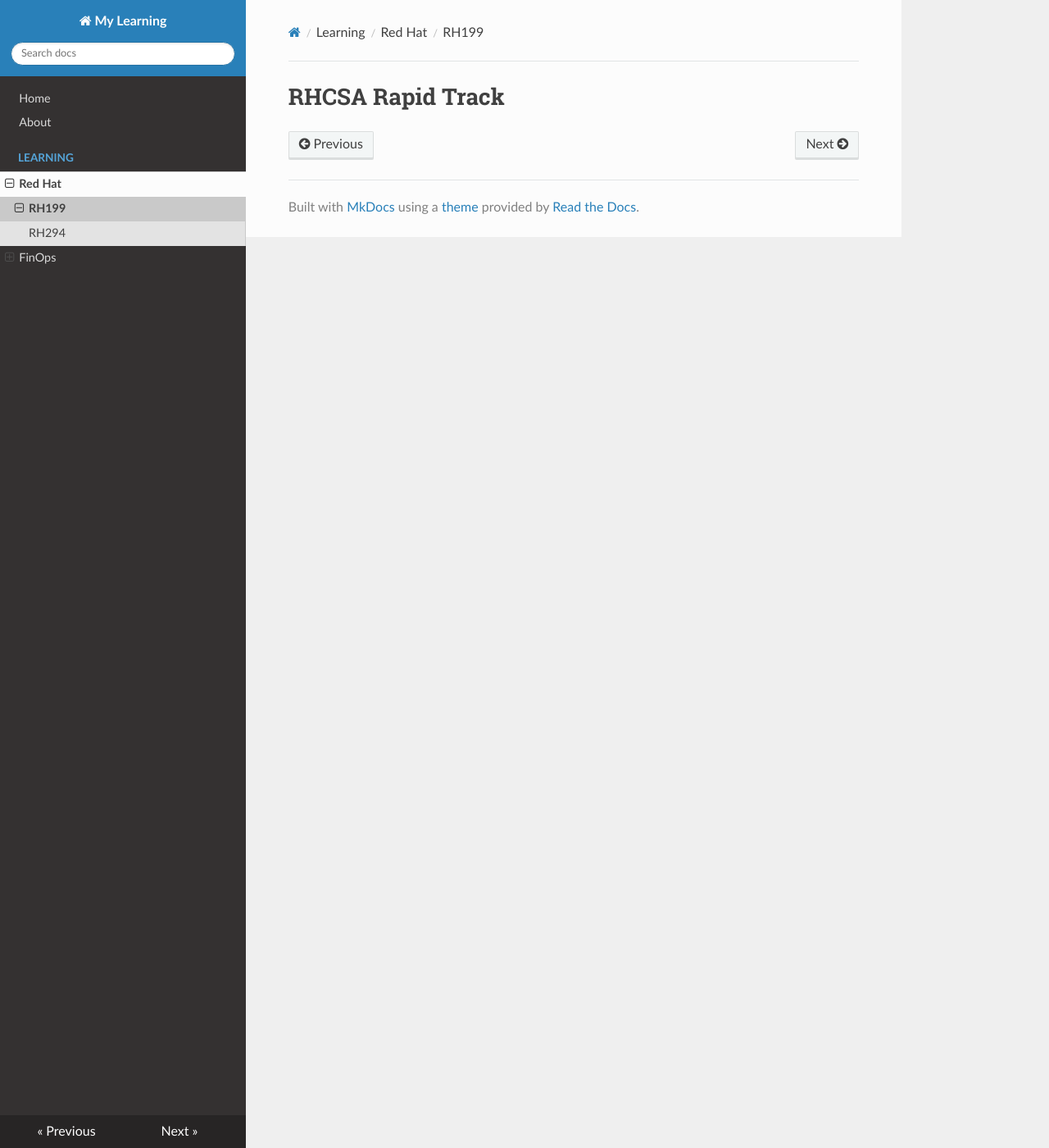
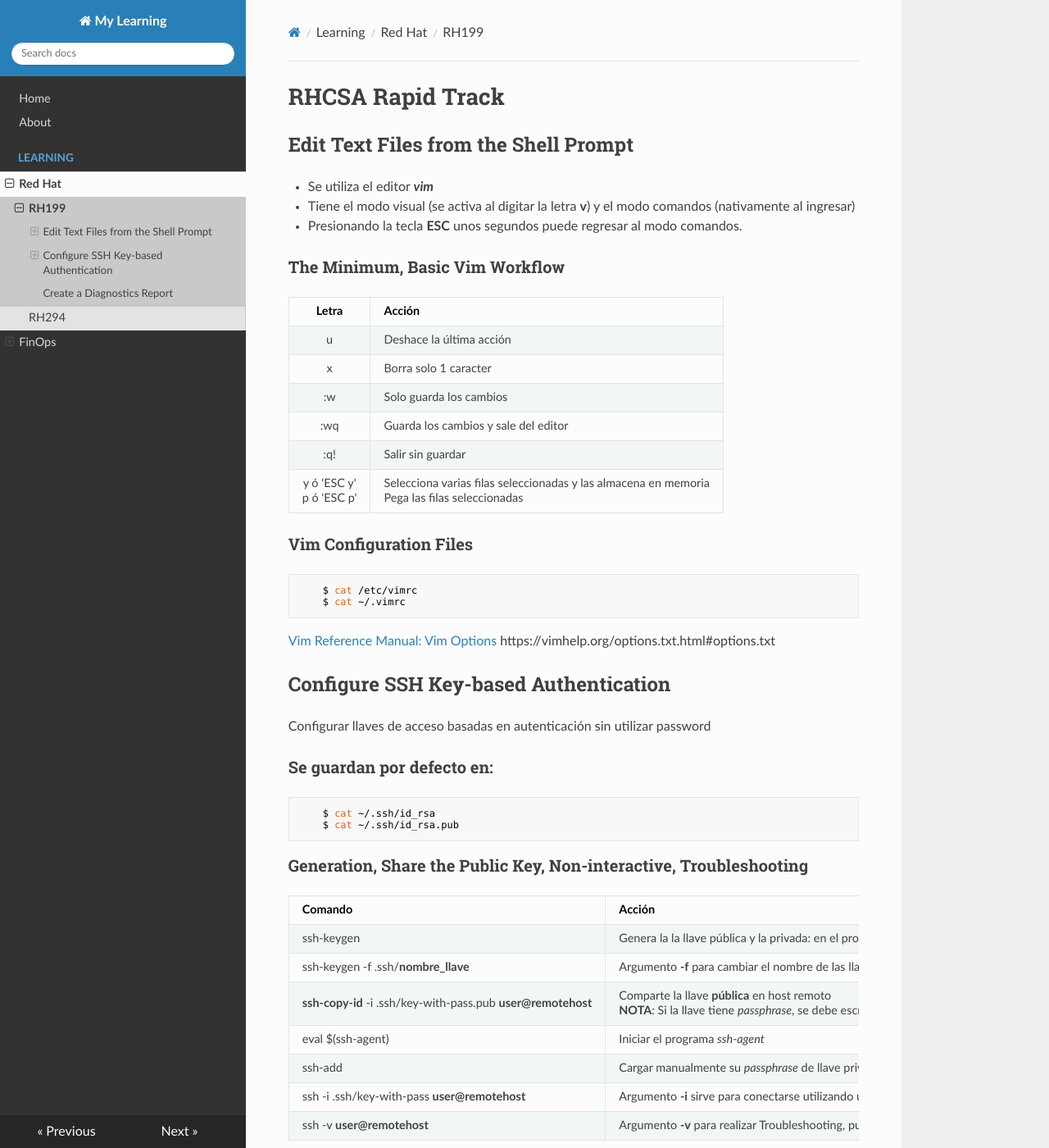
Before and after one commit to eddier1982/my_learning, an MkDocs documentation site: the page built from docs/redhat/01-RH199/01-RH199.md, in a window 1280 px wide and 1400 px high. Shown: the whole window at 82% size. Built offline with MkDocs 1.6.1, drawn with Linux system fonts in a browser that asks for light colours; nearby versions of some CDN libraries; some of the changed text lies outside the part shown.

Commit message:
add firts lines

```diff
--- a/docs/redhat/01-RH199/01-RH199.md
+++ b/docs/redhat/01-RH199/01-RH199.md
@@ -1 +1,54 @@
 # RHCSA Rapid Track
+
+## Edit Text Files from the Shell Prompt
+
+- Se utiliza el editor ***vim***
+- Tiene el modo visual (se activa al digitar la letra **v**) y el modo comandos (nativamente al ingresar)
+- Presionando la tecla **ESC** unos segundos puede regresar al modo comandos.
+
+### The Minimum, Basic Vim Workflow
+
+| Letra | Acción |
+|:----: |:-----  |
+| u     | Deshace la última acción|
+| x     | Borra solo 1 caracter |
+| :w    | Solo guarda los cambios|
+| :wq   | Guarda los cambios y sale del editor |
+| :q!   | Salir sin guardar |
+| y ó 'ESC y' </br> p ó 'ESC  p' | Selecciona varias filas seleccionadas y las almacena en memoria </br> Pega las filas seleccionadas |
+
+### Vim Configuration Files
+
+        $ cat /etc/vimrc
+        $ cat ~/.vimrc
+[Vim Reference Manual: Vim Options](https://vimhelp.org/options.txt.html#options.txt) https://vimhelp.org/options.txt.html#options.txt
+
+## Configure SSH Key-based Authentication
+
+Configurar llaves de acceso basadas en autenticación sin utilizar password
+
+### Se guardan por defecto en:
+
+        $ cat ~/.ssh/id_rsa
+        $ cat ~/.ssh/id_rsa.pub
+
+### Generation, Share the Public Key, Non-interactive, Troubleshooting
+
+| Comando | Acción |
+|:------- | :----- |
+| ssh-keygen | Genera la la llave pública y la privada: en el proceso puede asignarle un password llamado *passphrase* |
+| ssh-keygen -f .ssh/**nombre_llave** | Argumento **-f** para cambiar el nombre de las llaves |
+| **ssh-copy-id** -i .ssh/key-with-pass.pub **user@remotehost** | Comparte la llave **pública** en host remoto </br> **NOTA**: Si la llave tiene *passphrase*, se debe escribir la primera ves |
+| eval $(ssh-agent) | Iniciar el programa *ssh-agent* |
+| ssh-add | Cargar manualmente su *passphrase* de llave privada a ~/.ssh/ id_rsa |
+| ssh -i .ssh/key-with-pass **user@remotehost** | Argumento **-i** sirve para conectarse utilizando una llave específica |
+| ssh -v **user@remotehost** | Argumento **-v** para realizar Troubleshooting, puede hasta 3 niveles |
+
+
+***NOTA: Durante la creación si ya existe unas llaves con nombres por defecto, estos se reemplazan***
+
+### SSH Client Configuration
+
+        $ cat ~/.ssh/config
+
+## Create a Diagnostics Report
```
